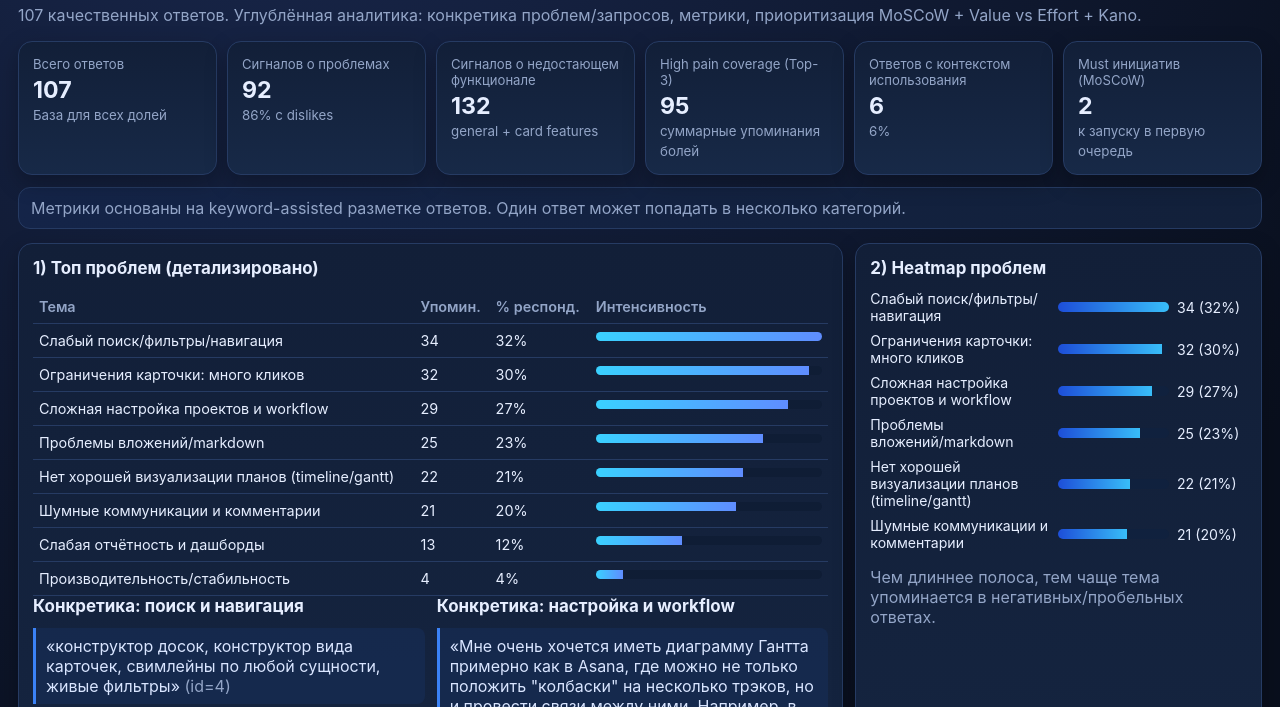
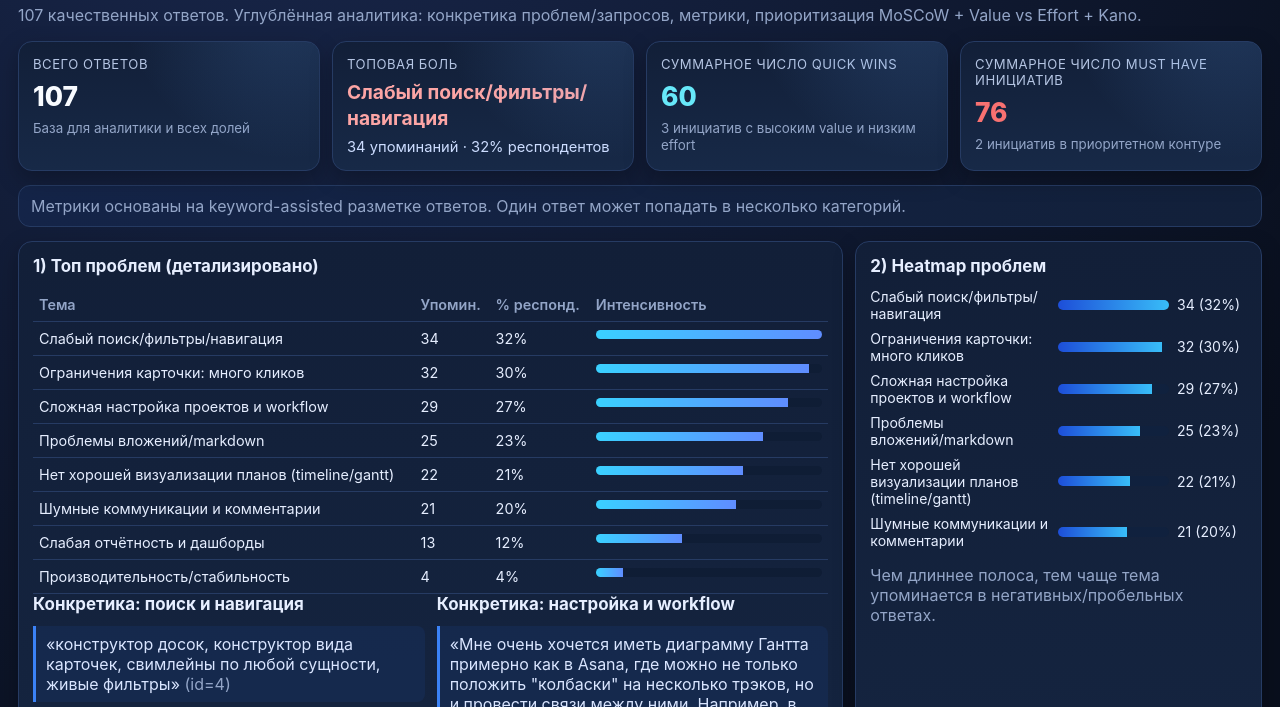
Before and after one commit to LorryKey/Product-insights, a plain HTML site: page index.html in a window 1280 px wide. Shown: the part 69-776 px from the top of the page. Drawn offline with Linux system fonts and the light colour scheme.

Commit message:
Redesign top KPI cards to match requested dashboard focus

```diff
--- a/index.html
+++ b/index.html
@@ -43,7 +43,9 @@
         background: linear-gradient(90deg, #142448, #12203a);
         margin-bottom: 14px;
       }
-      .kpis { display: grid; grid-template-columns: repeat(auto-fit,minmax(170px,1fr)); gap: 10px; margin-bottom: 12px; }
+      .kpis { display: grid; grid-template-columns: repeat(4,minmax(0,1fr)); gap: 12px; margin-bottom: 14px; }
+      @media (max-width: 980px) { .kpis { grid-template-columns: repeat(2,minmax(0,1fr)); } }
+      @media (max-width: 560px) { .kpis { grid-template-columns: 1fr; } }
       .kpi, .panel {
         background: linear-gradient(180deg, var(--card), var(--card-2));
         border: 1px solid var(--border);
@@ -51,9 +53,26 @@
         padding: 14px;
         box-shadow: 0 8px 22px rgba(0, 0, 0, 0.25);
       }
-      .kpi .label { color: var(--muted); font-size: .82rem; }
-      .kpi .value { font-size: 1.45rem; font-weight: 750; margin-top: 4px; }
-      .kpi small { color: var(--muted); }
+      .kpi {
+        position: relative;
+        overflow: hidden;
+        min-height: 128px;
+      }
+      .kpi::before {
+        content: "";
+        position: absolute;
+        inset: 0;
+        background: radial-gradient(circle at 90% -40%, rgba(96,165,250,0.22), transparent 52%);
+        pointer-events: none;
+      }
+      .kpi .label { color: #b5c5e3; font-size: .82rem; text-transform: uppercase; letter-spacing: .04em; }
+      .kpi .value { font-size: 1.65rem; font-weight: 800; margin-top: 8px; }
+      .kpi small { color: var(--muted); display: block; margin-top: 8px; line-height: 1.3; }
+      .kpi .meta { font-size: .92rem; color: #cdddff; margin-top: 6px; }
+      .kpi-answers .value { color: #f8fbff; }
+      .kpi-pain .value { color: #fca5a5; font-size: 1.2rem; font-weight: 700; line-height: 1.35; }
+      .kpi-quick .value { color: #67e8f9; }
+      .kpi-must .value { color: #f87171; }
       .grid { display: grid; gap: 12px; grid-template-columns: repeat(12,1fr); }
       .span-4 { grid-column: span 4; }
       .span-6 { grid-column: span 6; }
@@ -233,19 +252,33 @@
           const problems = countByCatalog(rows, problemCatalog, ["dislikes", "missing_general_features", "missing_card_features"]);
           const reqs = prioritizedRequests(rows);
 
-          const dislikesFilled = rows.filter((r) => norm(r.dislikes).trim()).length;
-          const generalFilled = rows.filter((r) => norm(r.missing_general_features).trim()).length;
-          const cardFilled = rows.filter((r) => norm(r.missing_card_features).trim()).length;
-          const usageFilled = rows.filter((r) => norm(r.other_usage).trim()).length;
-          const highPain = problems.slice(0, 3).reduce((acc, x) => acc + x.count, 0);
+          const topPain = problems[0] || { name: "—", count: 0, pct: 0 };
+          const quickWins = reqs.filter((r) => r.effort <= 3 && r.value >= 4);
+          const quickWinsTotal = quickWins.reduce((acc, x) => acc + x.count, 0);
+          const mustInitiatives = reqs.filter((r) => r.priorityTag === "Must");
+          const mustInitiativesTotal = mustInitiatives.reduce((acc, x) => acc + x.count, 0);
 
           document.getElementById("kpis").innerHTML = `
-            <article class="kpi"><div class="label">Всего ответов</div><div class="value">${rows.length}</div><small>База для всех долей</small></article>
-            <article class="kpi"><div class="label">Сигналов о проблемах</div><div class="value">${dislikesFilled}</div><small>${Math.round((dislikesFilled / rows.length) * 100)}% с dislikes</small></article>
-            <article class="kpi"><div class="label">Сигналов о недостающем функционале</div><div class="value">${generalFilled + cardFilled}</div><small>general + card features</small></article>
-            <article class="kpi"><div class="label">High pain coverage (Top-3)</div><div class="value">${highPain}</div><small>суммарные упоминания болей</small></article>
-            <article class="kpi"><div class="label">Ответов с контекстом использования</div><div class="value">${usageFilled}</div><small>${Math.round((usageFilled / rows.length) * 100)}%</small></article>
-            <article class="kpi"><div class="label">Must инициатив (MoSCoW)</div><div class="value">${reqs.filter((r) => r.priorityTag === "Must").length}</div><small>к запуску в первую очередь</small></article>
+            <article class="kpi kpi-answers">
+              <div class="label">Всего ответов</div>
+              <div class="value">${rows.length}</div>
+              <small>База для аналитики и всех долей</small>
+            </article>
+            <article class="kpi kpi-pain">
+              <div class="label">Топовая боль</div>
+              <div class="value">${topPain.name}</div>
+              <div class="meta">${topPain.count} упоминаний · ${topPain.pct}% респондентов</div>
+            </article>
+            <article class="kpi kpi-quick">
+              <div class="label">Суммарное число Quick Wins</div>
+              <div class="value">${quickWinsTotal}</div>
+              <small>${quickWins.length} инициатив с высоким value и низким effort</small>
+            </article>
+            <article class="kpi kpi-must">
+              <div class="label">Суммарное число Must have инициатив</div>
+              <div class="value">${mustInitiativesTotal}</div>
+              <small>${mustInitiatives.length} инициатив в приоритетном контуре</small>
+            </article>
           `;
 
           document.getElementById("dashboard").innerHTML = `
```
